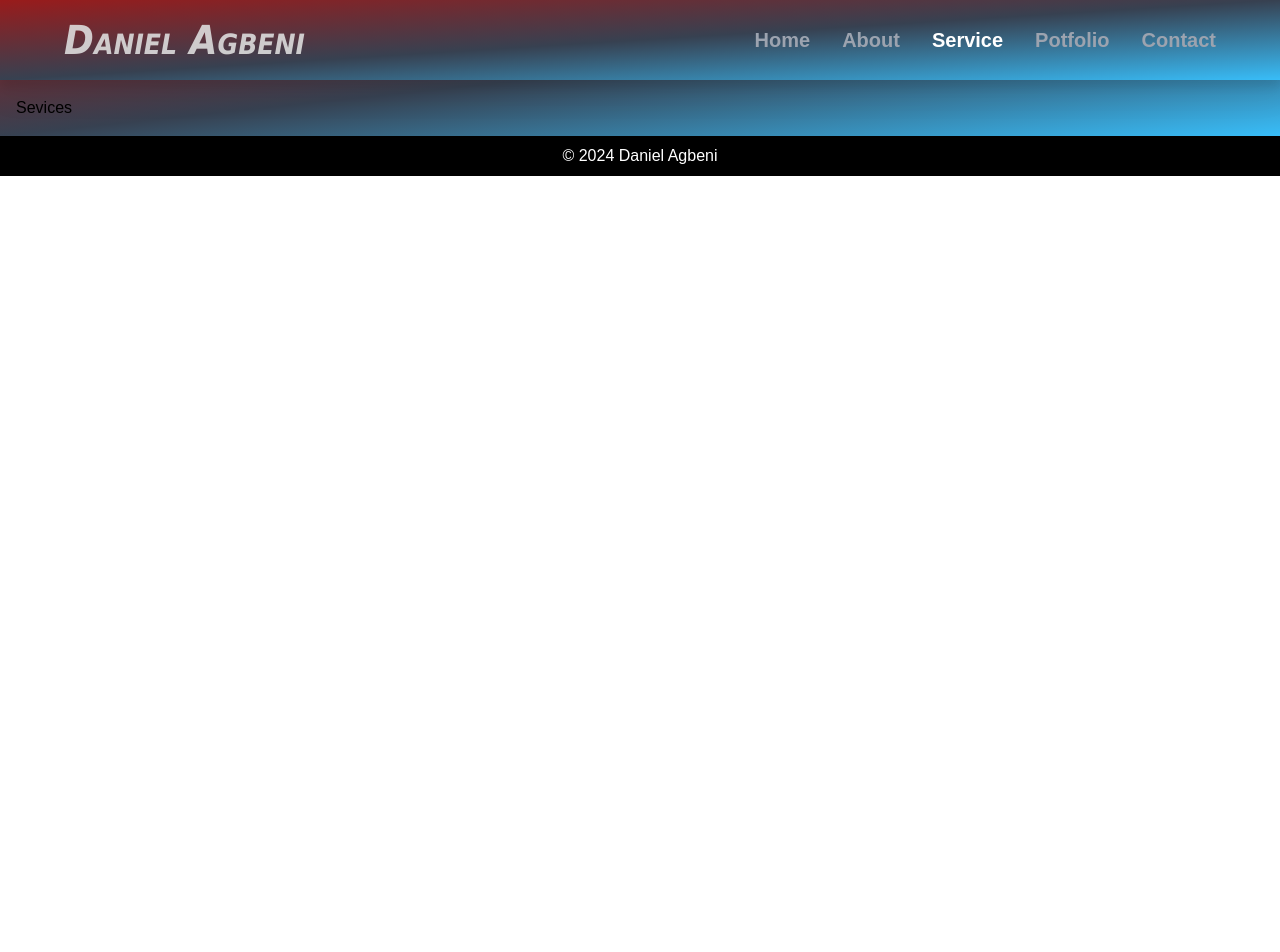
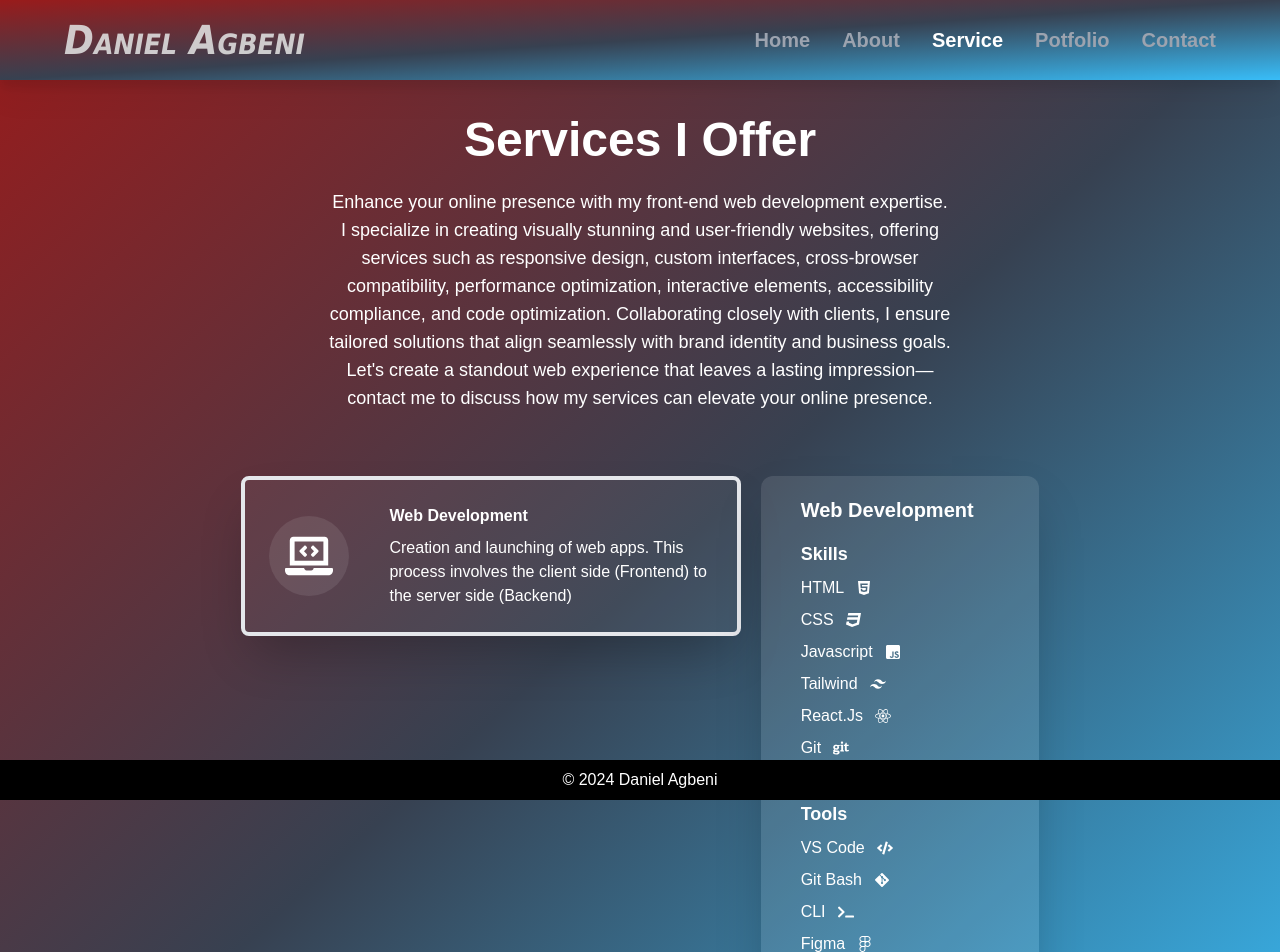
Before and after one commit to DanielAgbeni/new-potfolio, a React (Vite) app: page /service in a window 1280 px wide. Shown: the top 952 px of the page. Before the commit the page ends 800 px from the top, so only its background shows below. Built offline with nearby package versions, Linux system fonts and the light colour scheme.

Commit message:
Finished service page

```diff
--- a/src/component/Footer.jsx
+++ b/src/component/Footer.jsx
@@ -1,14 +1,14 @@
 /** @format */
 
-import React from 'react'
+import React from 'react';
 
 const Footer = () => {
-	const now = new Date().getFullYear()
+	const now = new Date().getFullYear();
 	return (
-		<footer className=' w-screen bottom-0  flex items-center justify-center bg-black py-2'>
+		<footer className=' w-screen fixed bottom-0  flex items-center justify-center bg-black py-2'>
 			<p className='text-white text-base'> &copy; {now} Daniel Agbeni </p>
 		</footer>
-	)
-}
+	);
+};
 
-export default Footer
+export default Footer;
--- a/src/component/Home.jsx
+++ b/src/component/Home.jsx
@@ -42,7 +42,7 @@ const Home = () => {
 						className=' object-fit h-44 w-44 rounded-full'
 					/>
 				</div>
-				<p className='text-gray-300 text-3xl sm:text-6xl font-extrabold flex items-center justify-center text-center'>
+				<p className='text-gray-300 text-3xl sm:text-6xl font-extrabold flex items-center justify-center text-center glitch'>
 					Hy, I am Daniel Agbeni
 				</p>
 				<div className='text-3xl text-gray-200 flex items-center justify-center py-3 w-screen font-bold text-center'>
--- a/src/component/Sevices.jsx
+++ b/src/component/Sevices.jsx
@@ -1,9 +1,110 @@
 /** @format */
 
-import React from 'react'
+import React from 'react';
+import {
+	FaChrome,
+	FaCode,
+	FaCss3,
+	FaEdge,
+	FaFigma,
+	FaFirefoxBrowser,
+	FaGit,
+	FaGitAlt,
+	FaHtml5,
+	FaJsSquare,
+	FaLaptopCode,
+	FaOpera,
+	FaReact,
+	FaTerminal,
+} from 'react-icons/fa';
+import { SiTailwindcss } from 'react-icons/si';
 
 const Sevices = () => {
-	return <div>Sevices</div>
-}
+	return (
+		<div className=' text-white flex flex-col items-center justify-center gap-6 py-5 pb-10'>
+			<div className=' font-extrabold md:text-5xl text-3xl'>
+				Services I Offer
+			</div>
+			<div className=' md:w-1/2 text-lg text-center'>
+				Enhance your online presence with my front-end web development
+				expertise. I specialize in creating visually stunning and user-friendly
+				websites, offering services such as responsive design, custom
+				interfaces, cross-browser compatibility, performance optimization,
+				interactive elements, accessibility compliance, and code optimization.
+				Collaborating closely with clients, I ensure tailored solutions that
+				align seamlessly with brand identity and business goals. Let's create a
+				standout web experience that leaves a lasting impression—contact me to
+				discuss how my services can elevate your online presence.
+			</div>
+			<div className=' md:flex grid items-start justify-center w-[80%] gap-5 mt-10'>
+				<div className=' flex items-center justify-between border-4 p-6 gap-10 md:w-1/2 w-full shadow-2xl bg-white bg-opacity-5 rounded-lg'>
+					<div className=' bg-gray-200 rounded-full h-20 w-20 flex items-center justify-center bg-opacity-10 p-4 hover:animate-pulse'>
+						<FaLaptopCode className=' text-5xl' />
+					</div>
+					<div className='gap-2 flex flex-col'>
+						<h1 className=' font-extrabold'>Web Development</h1>
+						<p className=''>
+							Creation and launching of web apps. This process involves the
+							client side (Frontend) to the server side (Backend)
+						</p>
+					</div>
+				</div>
+				<div className=' flex-col flex bg-opacity-10 w-fit bg-white px-10 py-5 shadow-2xl rounded-xl cursor-default'>
+					<h1 className=' font-bold text-xl'>Web Development</h1>
+					<h2 className=' font-semibold text-lg mt-4'>Skills</h2>
+					<div className=' flex flex-col gap-2 py-2'>
+						<li className=' flex items-center gap-3'>
+							HTML <FaHtml5 />
+						</li>
+						<li className=' flex items-center gap-3'>
+							CSS <FaCss3 />
+						</li>
+						<li className=' flex items-center gap-3'>
+							Javascript <FaJsSquare />
+						</li>
+						<li className=' flex items-center gap-3'>
+							Tailwind <SiTailwindcss />
+						</li>
+						<li className=' flex items-center gap-3'>
+							React.Js <FaReact />
+						</li>
+						<li className=' flex items-center gap-3'>
+							Git <FaGit />
+						</li>
+					</div>
 
-export default Sevices
+					<h2 className=' font-semibold text-lg mt-8'>Tools</h2>
+					<div className=' flex flex-col gap-2 py-2'>
+						<li className=' flex items-center gap-3'>
+							VS Code <FaCode />
+						</li>
+						<li className=' flex items-center gap-3'>
+							Git Bash <FaGitAlt />
+						</li>
+						<li className=' flex items-center gap-3'>
+							CLI <FaTerminal />
+						</li>
+						<li className=' flex items-center gap-3'>
+							Figma <FaFigma />
+						</li>
+
+						<li className=' flex items-center gap-3'>
+							Chrome Browser <FaChrome />
+						</li>
+						<li className=' flex items-center gap-3'>
+							Microsoft Edge Browser <FaEdge />
+						</li>
+						<li className=' flex items-center gap-3'>
+							Firefox Browser <FaFirefoxBrowser />
+						</li>
+						<li className=' flex items-center gap-3'>
+							Opera Mini Browser <FaOpera />
+						</li>
+					</div>
+				</div>
+			</div>
+		</div>
+	);
+};
+
+export default Sevices;
--- a/src/index.css
+++ b/src/index.css
@@ -109,3 +109,63 @@ body {
 	background-color: rgb(145, 88, 231);
 	animation: colorChange 4s infinite ease-in-out;
 }
+
+::-webkit-scrollbar {
+	width: 5px;
+	height: 5px;
+}
+
+/* Track */
+::-webkit-scrollbar-track {
+	background: #38bdf8;
+}
+
+/* Handle */
+::-webkit-scrollbar-thumb {
+	background: rgb(153, 27, 27);
+	border-radius: 5px;
+}
+
+/* Handle on hover */
+::-webkit-scrollbar-thumb:hover {
+	background: #804BF2;
+}
+
+.glitch::before {
+	color: #8f4066;
+	animation: glitch-effect 3s infinite;
+	/* left: 3px; */
+	text-shadow: -1.5px 0 red;
+}
+
+.glitch::after {
+	color: #fff;
+	animation: glitch-effect 3s infinite;
+}
+
+@keyframes glitch-effect {
+	0% {
+		left: -2px;
+		top: -2px;
+	}
+
+	25% {
+		left: 2px;
+		top: 0px;
+	}
+
+	50% {
+		left: 1px;
+		top: 2px;
+	}
+
+	75% {
+		left: 1px;
+		top: -1px;
+	}
+
+	100% {
+		left: 0px;
+		top: -2px;
+	}
+}
```
